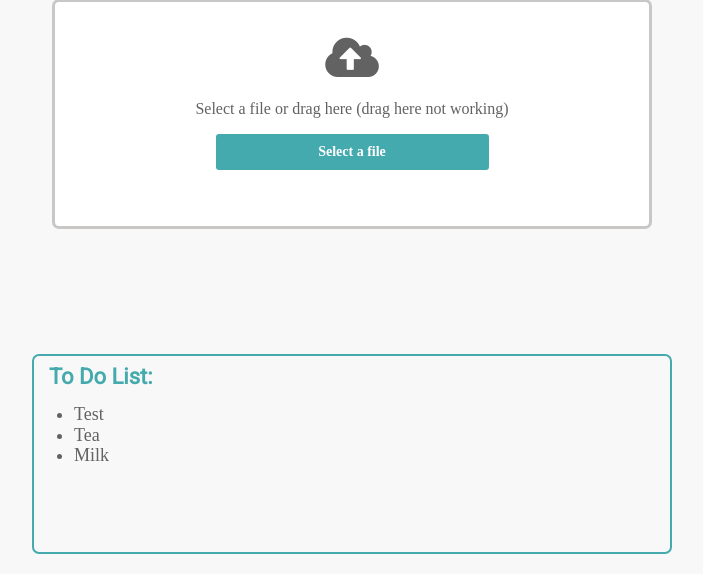
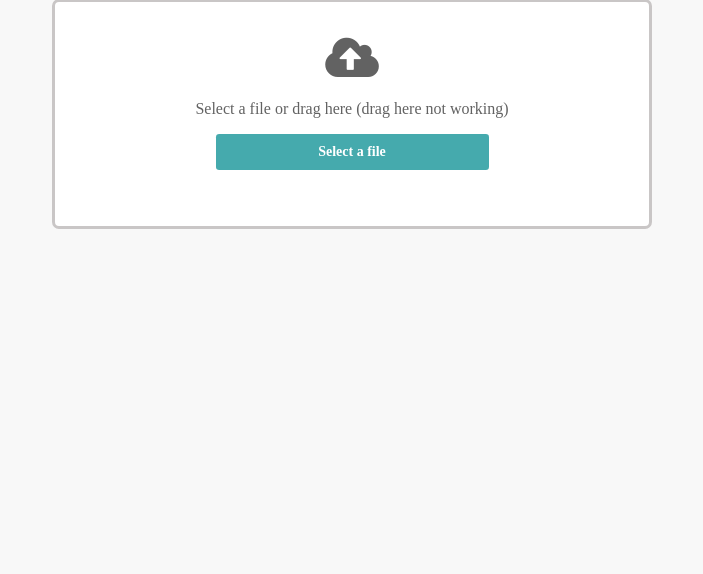
Before and after one commit to pauldiaz10/BoyInTheBrowser, a PHP site: page /Main.html in a window 1280 px wide. Shown: the part 226-800 px from the top of the page, without its empty margins (288-991 px from the left). Run offline with PHP 8.4, Linux system fonts and the light colour scheme; some libraries are stand-ins or nearby versions.

Commit message:
removed useless stuff

```diff
--- a/Main.html
+++ b/Main.html
@@ -26,15 +26,6 @@
     </label>
   </form>
 
-  <div class="todo">
-    <h2>To Do List:</h2>
-    <ul>
-      <li>Test</li>
-      <li>Tea</li>
-      <li>Milk</li>
-    </ul>
-  </div>
-
   <script src='https://cdnjs.cloudflare.com/ajax/libs/jquery/3.1.0/jquery.min.js'></script>
 </body>
 </html>
--- a/css/style.css
+++ b/css/style.css
@@ -169,29 +169,3 @@ p {
   box-shadow: inset 0 0 0 6px #eee;
 }
 /* End Login Page */
-
-/* Start Test Code */
-.todo {
-  border: 2px solid #45aaad;
-  border-radius: 7px;
-  height: 25%;
-  width: 50%;
-  position: absolute;
-  bottom: 20px;
-  right: 25%;
-}
-
-.todo h2 {
-  color: #45aaad;
-  text-align: left;
-  font-size: 22px;
-  margin-left: 15px;
-  margin-top: 10px;
-}
-
-.todo ul li {
-  color: #626262;
-  text-align: left;
-  font-size: 18px;
-}
-/* End Test Code */
```
